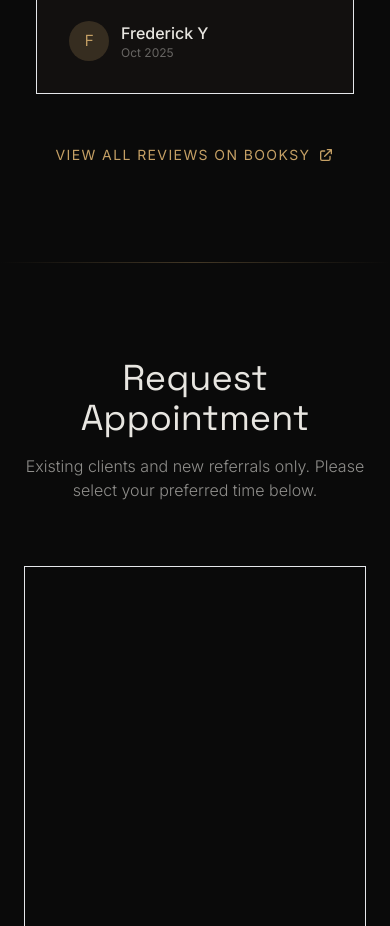
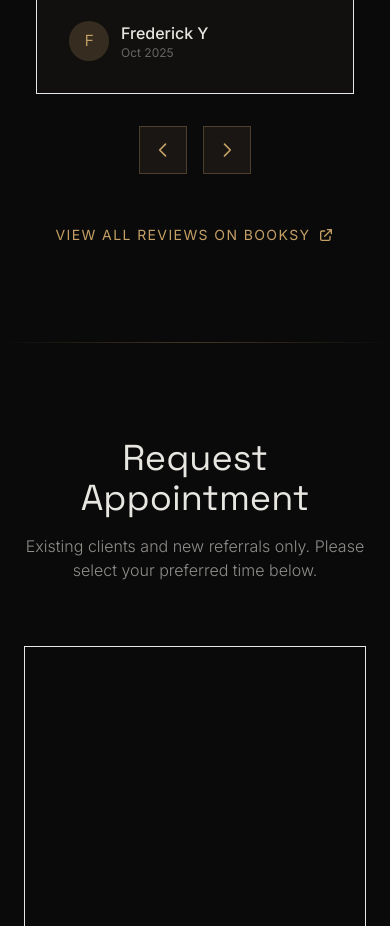
Before and after one commit to shockaswarz-cmd/NY-Kutz, a plain HTML site: page index.html in a window 390 px wide. Shown: the part 6580-7506 px from the top of the page. Drawn offline with nearby package versions, Linux system fonts and the light colour scheme.

Commit message:
Enable mobile testimonial carousel

```diff
--- a/index.html
+++ b/index.html
@@ -810,19 +810,21 @@
                     </div>
                 </div>
 
-                <!-- Navigation Arrows -->
+                <!-- Navigation Arrows Container (Mobile: Bottom Center, Desktop: Absolute Sides) -->
+                <div class="flex justify-center gap-4 mt-8 md:mt-0 md:contents">
                     <button id="prev-testimonial"
-                    class="absolute left-0 top-1/2 -translate-y-1/2 -translate-x-4 w-12 h-12 bg-ny-espresso border border-ny-brass/30 flex items-center justify-center text-ny-brass hover:bg-ny-brass hover:text-ny-black transition-all hover-trigger hidden md:flex">
+                        class="order-1 md:order-none md:absolute md:left-0 md:top-1/2 md:-translate-y-1/2 md:-translate-x-4 w-12 h-12 bg-ny-espresso border border-ny-brass/30 flex items-center justify-center text-ny-brass hover:bg-ny-brass hover:text-ny-black transition-all hover-trigger">
                         <svg class="w-5 h-5" fill="none" stroke="currentColor" viewBox="0 0 24 24">
                             <path stroke-linecap="round" stroke-linejoin="round" stroke-width="2" d="M15 19l-7-7 7-7" />
                         </svg>
                     </button>
                     <button id="next-testimonial"
-                    class="absolute right-0 top-1/2 -translate-y-1/2 translate-x-4 w-12 h-12 bg-ny-espresso border border-ny-brass/30 flex items-center justify-center text-ny-brass hover:bg-ny-brass hover:text-ny-black transition-all hover-trigger hidden md:flex">
+                        class="order-2 md:order-none md:absolute md:right-0 md:top-1/2 md:-translate-y-1/2 md:translate-x-4 w-12 h-12 bg-ny-espresso border border-ny-brass/30 flex items-center justify-center text-ny-brass hover:bg-ny-brass hover:text-ny-black transition-all hover-trigger">
                         <svg class="w-5 h-5" fill="none" stroke="currentColor" viewBox="0 0 24 24">
                             <path stroke-linecap="round" stroke-linejoin="round" stroke-width="2" d="M9 5l7 7-7 7" />
                         </svg>
                     </button>
+                </div>
             </div>
 
             <!-- View More CTA -->
```
Lines whose indentation alone changed are shown as unchanged.
